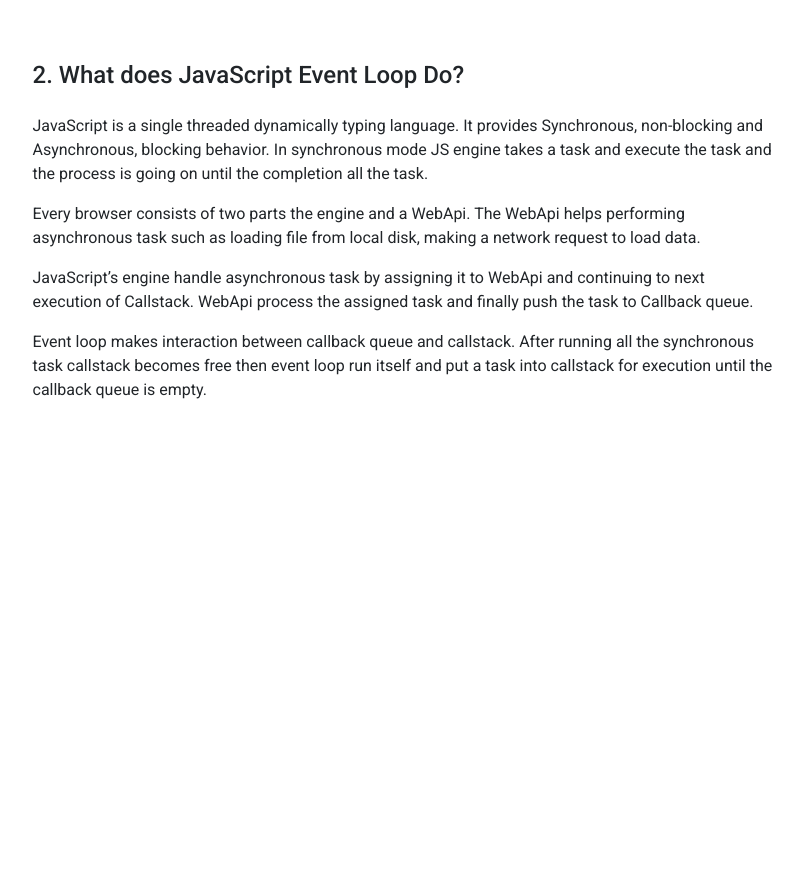
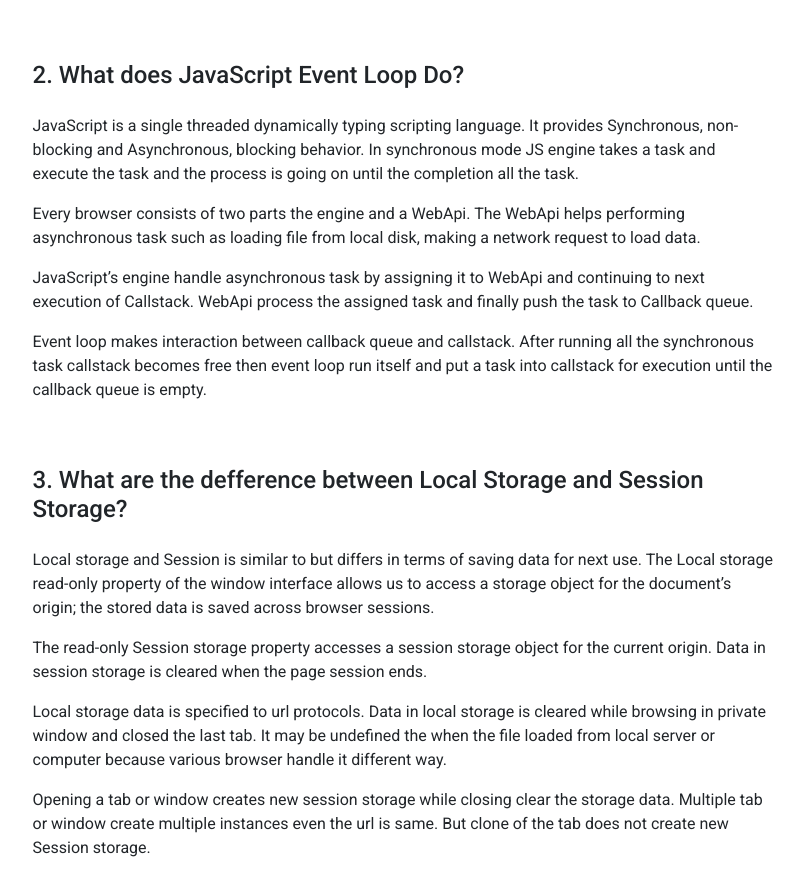
Before and after one commit to hasanTheBest/insta-shohor, a plain HTML site: page index.html in a window 1280 px wide. Shown: the part 1986-2862 px from the top of the page, without its empty margins (237-1041 px from the left). Before the commit the page ends 2404 px from the top, so only its background shows below. Drawn offline with nearby package versions, Linux system fonts and the light colour scheme.

Commit message:
assignment is completed. relax man....

```diff
--- a/index.html
+++ b/index.html
@@ -95,6 +95,7 @@
         <h2 class="col text-center">Javascript Conceptual Topics</h2>
       </div>
 
+      <!-- Question 1 -->
       <div class="row">
         <article class="col">
           <h4 class="mb-4">1. How does JavaScript Work?</h4>
@@ -122,14 +123,16 @@
         </article>
       </div>
 
+      <!-- Question 2 -->
       <div class="row">
         <article class="col">
           <h4 class="mb-4 mt-5">2. What does JavaScript Event Loop Do?</h4>
           <p>
-            JavaScript is a single threaded dynamically typing language. It
-            provides Synchronous, non-blocking and Asynchronous, blocking
-            behavior. In synchronous mode JS engine takes a task and execute the
-            task and the process is going on until the completion all the task.
+            JavaScript is a single threaded dynamically typing scripting
+            language. It provides Synchronous, non-blocking and Asynchronous,
+            blocking behavior. In synchronous mode JS engine takes a task and
+            execute the task and the process is going on until the completion
+            all the task.
           </p>
           <p>
             Every browser consists of two parts the engine and a WebApi. The
@@ -149,6 +152,39 @@
           </p>
         </article>
       </div>
+
+      <!-- Question 3 -->
+      <div class="row">
+        <article class="col">
+          <h4 class="mb-4 mt-5">
+            3. What are the defference between Local Storage and Session
+            Storage?
+          </h4>
+          <p>
+            Local storage and Session is similar to but differs in terms of
+            saving data for next use. The Local storage read-only property of
+            the window interface allows us to access a storage object for the
+            document’s origin; the stored data is saved across browser sessions.
+          </p>
+          <p>
+            The read-only Session storage property accesses a session storage
+            object for the current origin. Data in session storage is cleared
+            when the page session ends.
+          </p>
+          <p>
+            Local storage data is specified to url protocols. Data in local
+            storage is cleared while browsing in private window and closed the
+            last tab. It may be undefined the when the file loaded from local
+            server or computer because various browser handle it different way.
+          </p>
+          <p>
+            Opening a tab or window creates new session storage while closing
+            clear the storage data. Multiple tab or window create multiple
+            instances even the url is same. But clone of the tab does not create
+            new Session storage.
+          </p>
+        </article>
+      </div>
     </section>
 
     <footer></footer>
```
